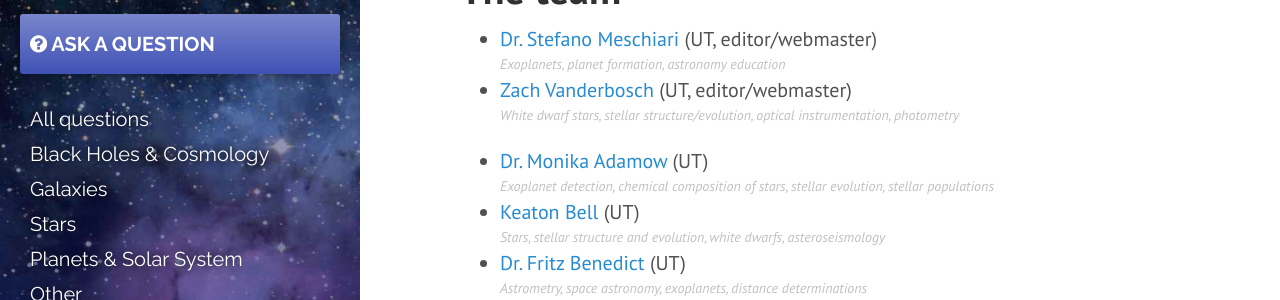
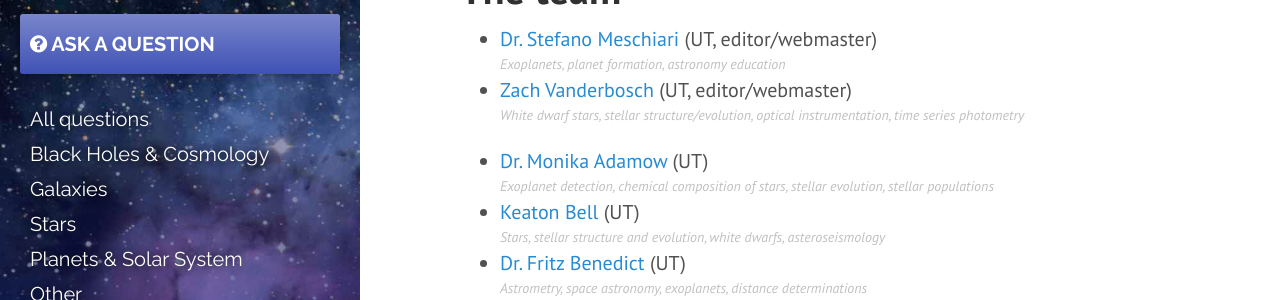
Before and after one commit to askanastronomer/askanastronomer.github.io, a Jekyll site: the page built from about.md, in a window 1280 px wide and 900 px high, scrolled down 516 px. Shown: the part 154-454 px from the top of the window. Built offline with Jekyll 4.4.1, drawn with Linux system fonts in a browser that asks for light colours; nearby versions of some CDN libraries.

Commit message:
Changing some author descriptions

```diff
--- a/about.md
+++ b/about.md
@@ -16,7 +16,7 @@ font-size:0.7rem;
 
 # The team
 * [Dr. Stefano Meschiari](/byauthor/?author=Stefano+Meschiari) (UT, editor/webmaster) *Exoplanets, planet formation, astronomy education*
-* [Zach Vanderbosch](/byauthor/?author=Zach+Vanderbosch) (UT, editor/webmaster) *White dwarf stars, stellar structure/evolution, optical instrumentation, photometry*
+* [Zach Vanderbosch](/byauthor/?author=Zach+Vanderbosch) (UT, editor/webmaster) *White dwarf stars, stellar structure/evolution, optical instrumentation, time series photometry*
 
 * [Dr. Monika Adamow](/byauthor/?author=Monika+Adamow) (UT) *Exoplanet detection, chemical composition of stars, stellar evolution, stellar populations*
 * [Keaton Bell](/byauthor/?author=Keaton+Bell) (UT) *Stars, stellar structure and evolution, white dwarfs, asteroseismology*
```
